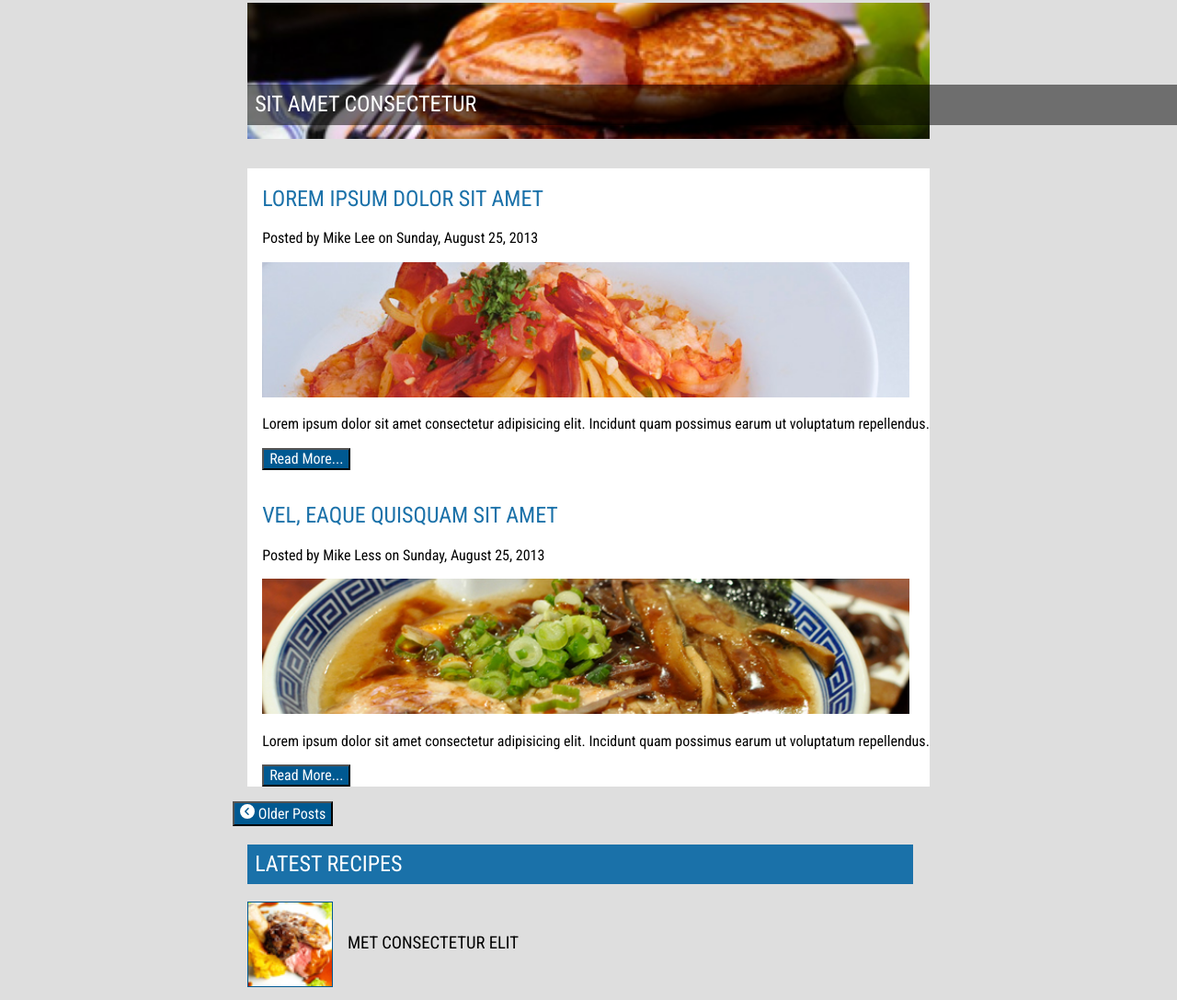
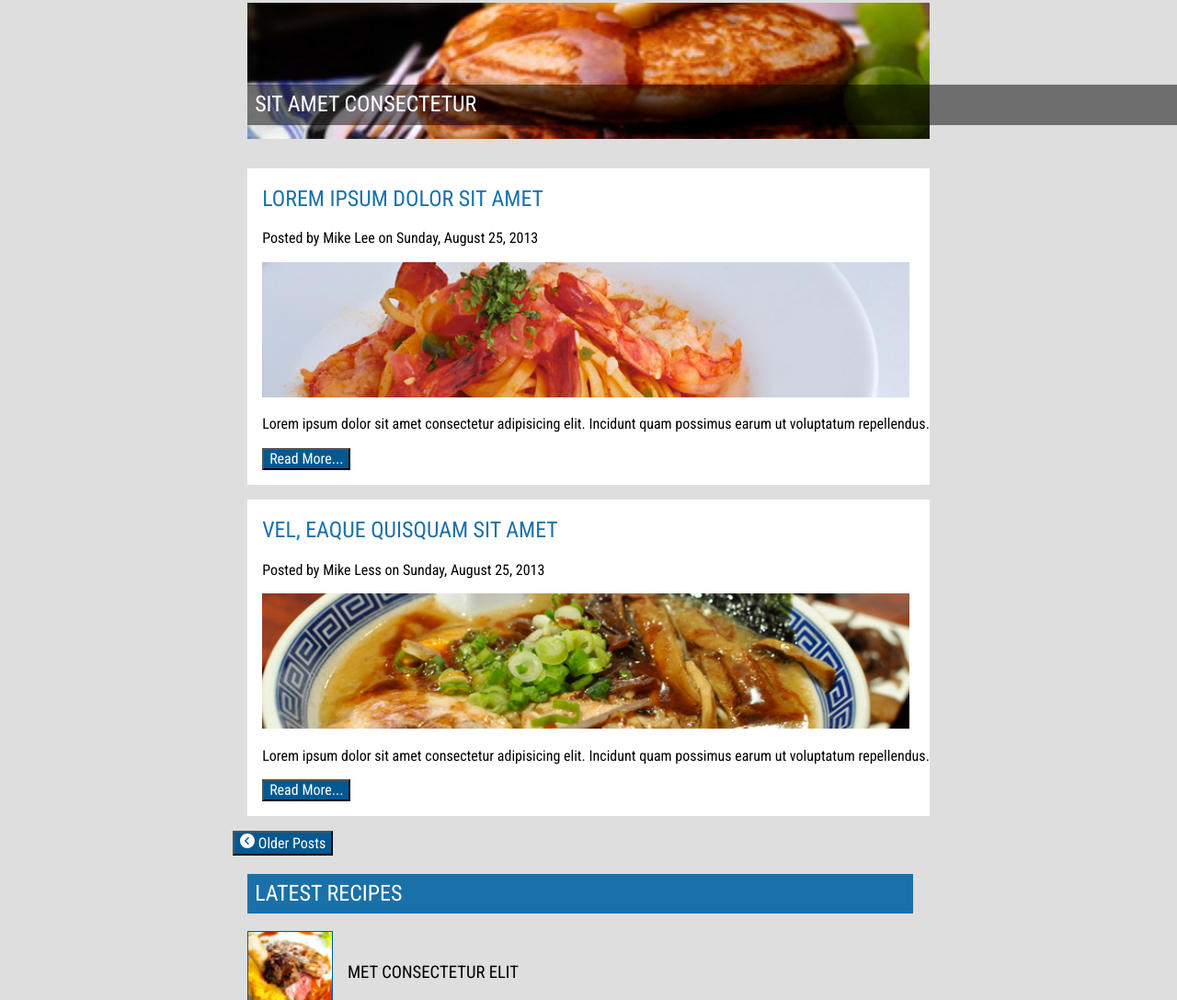
Before and after one commit to BernardProCode17/food-explorer, a plain HTML site: page Index.html in a window 1280 px wide. Shown: the part 458-1545 px from the top of the page at 92% size. Drawn offline with Linux system fonts and the light colour scheme.

Commit message:
update tablet small

```diff
--- a/SCSS/_tablet.scss
+++ b/SCSS/_tablet.scss
@@ -70,15 +70,20 @@
     }
 
     .articles {
-        grid-area: articles;
-        background-color: #fff;
         display: grid;
         grid-template-rows: repeat(2, 1fr);
         margin: 1rem;
         position: relative;
-        gap: 1rem;
+        grid-row-gap: 1rem;
+    }
 
+    .articles article {
+        background-color: #fff;
+        margin: 0;
+        padding-left: 1rem;
+        padding-bottom: 1rem;
     }
+
 
     .recipes {
         grid-area: recipes;
```
Also changed, not shown: CSS/main.css, 1 other file.
